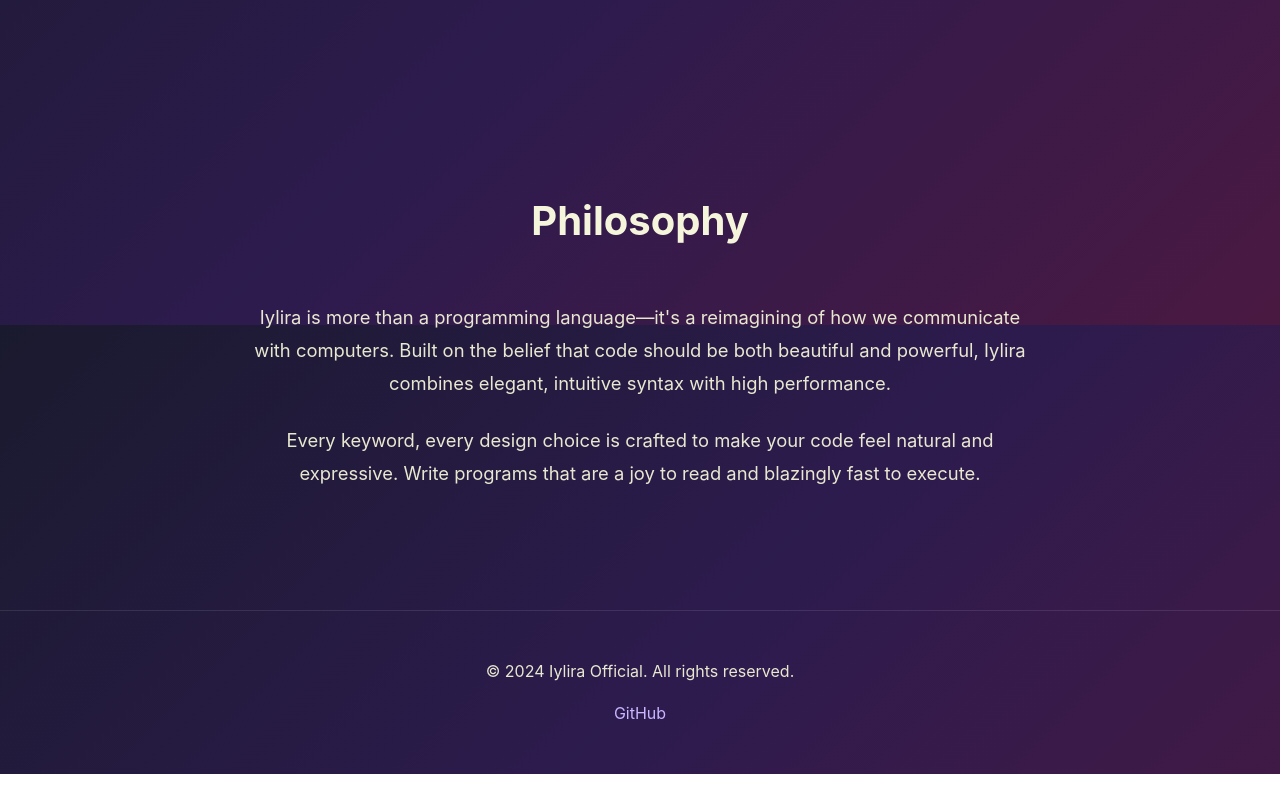
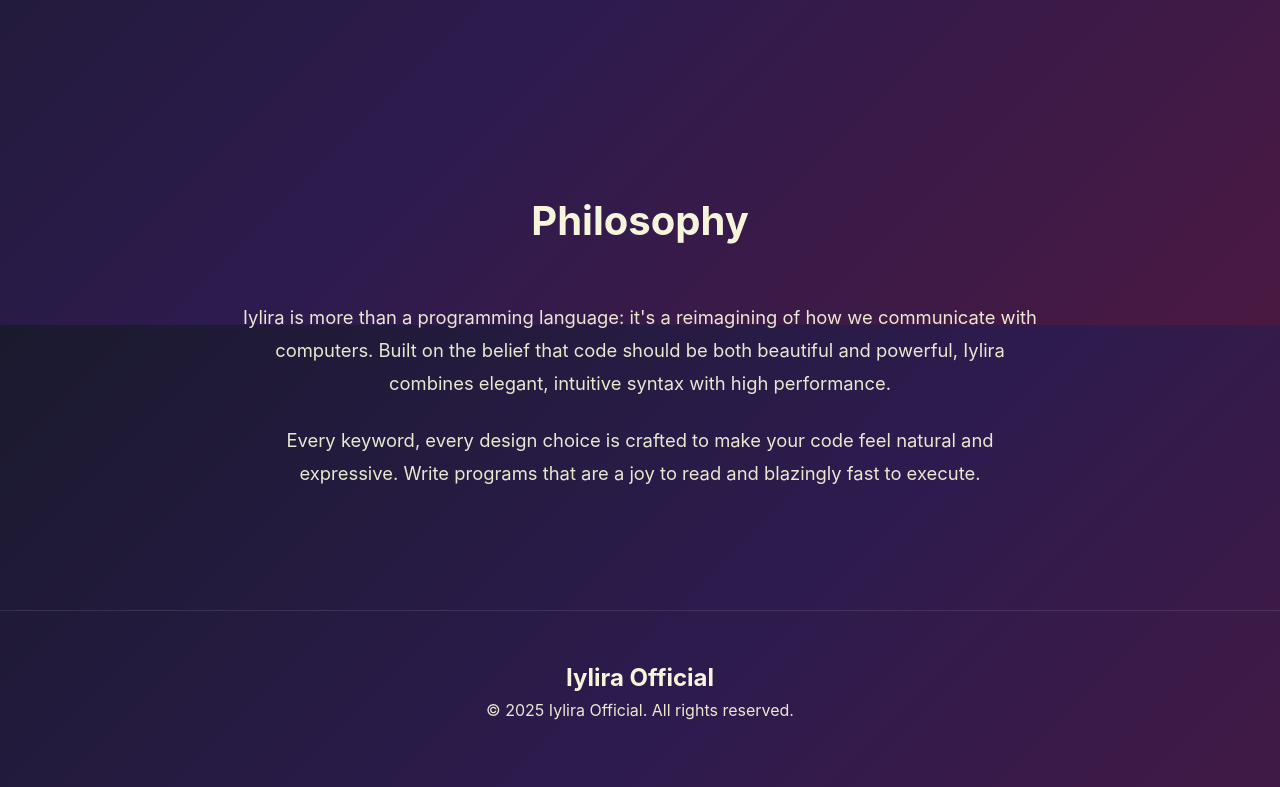
Before and after one commit to iylira/iylira.github.io, a plain HTML site: page index.html in a window 1280 px wide. Shown: the part 2075-2862 px from the top of the page. Drawn offline with Linux system fonts and the light colour scheme.

Commit message:
Update index.html
Version 2.1

```diff
--- a/index.html
+++ b/index.html
@@ -7,6 +7,9 @@
     <link rel="stylesheet" href="style.css">
 </head>
 <body>
+    <!-- Particle Background -->
+    <div class="particles" id="particles"></div>
+
     <!-- Navigation -->
     <nav class="navbar">
         <div class="nav-container">
@@ -25,6 +28,10 @@
 
     <!-- Hero Section -->
     <section id="home" class="hero">
+        <div class="floating-element floating-1"></div>
+        <div class="floating-element floating-2"></div>
+        <div class="floating-element floating-3"></div>
+
         <div class="hero-content">
             <div class="logo-container">
                 <div class="logo-i-large">i</div>
@@ -104,7 +111,7 @@
         <div class="container">
             <h2 class="section-title">Philosophy</h2>
             <div class="philosophy-content">
-                <p>Iylira is more than a programming language—it's a reimagining of how we communicate with computers. Built on the belief that code should be both beautiful and powerful, Iylira combines elegant, intuitive syntax with high performance.</p>
+                <p>Iylira is more than a programming language: it's a reimagining of how we communicate with computers. Built on the belief that code should be both beautiful and powerful, Iylira combines elegant, intuitive syntax with high performance.</p>
                 <p>Every keyword, every design choice is crafted to make your code feel natural and expressive. Write programs that are a joy to read and blazingly fast to execute.</p>
             </div>
         </div>
@@ -112,10 +119,12 @@
 
     <!-- Footer -->
     <footer class="footer">
-        <div class="container">
-            <p>&copy; 2024 Iylira Official. All rights reserved.</p>
-            <div class="footer-links">
-                <a href="https://github.com/iylira" target="_blank">GitHub</a>
+        <div class="footer-container">
+            <div class="footer-brand">
+                <h2>Iylira Official</h2>
+            </div>
+            <div class="footer-copyright">
+                <p>&copy; 2025 Iylira Official. All rights reserved.</p>
             </div>
         </div>
     </footer>
```
